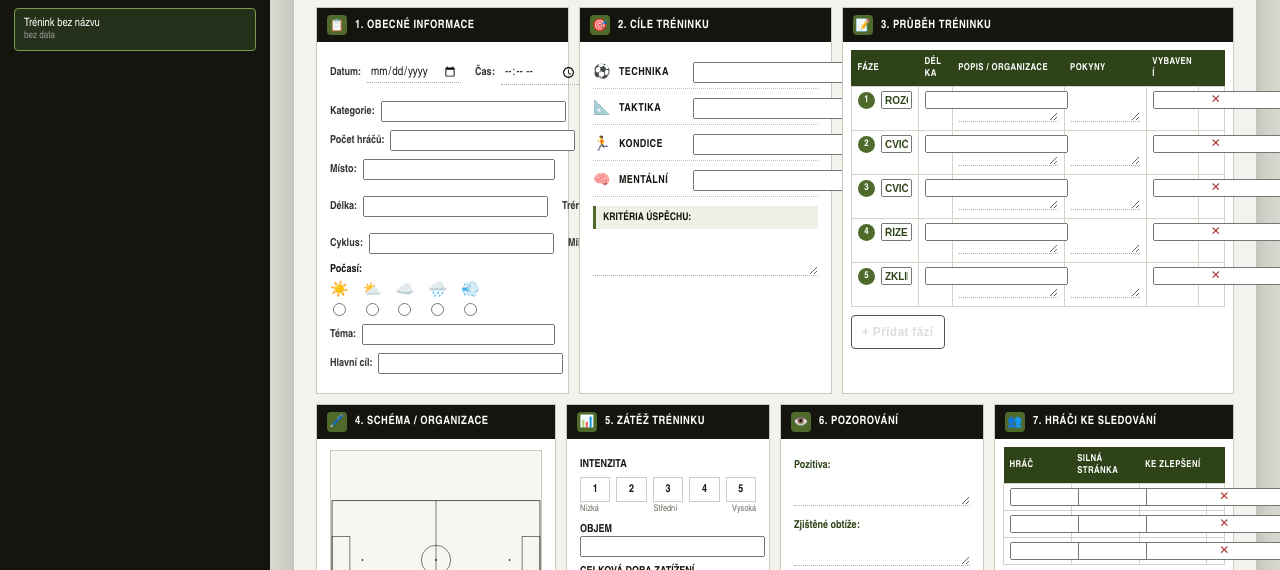
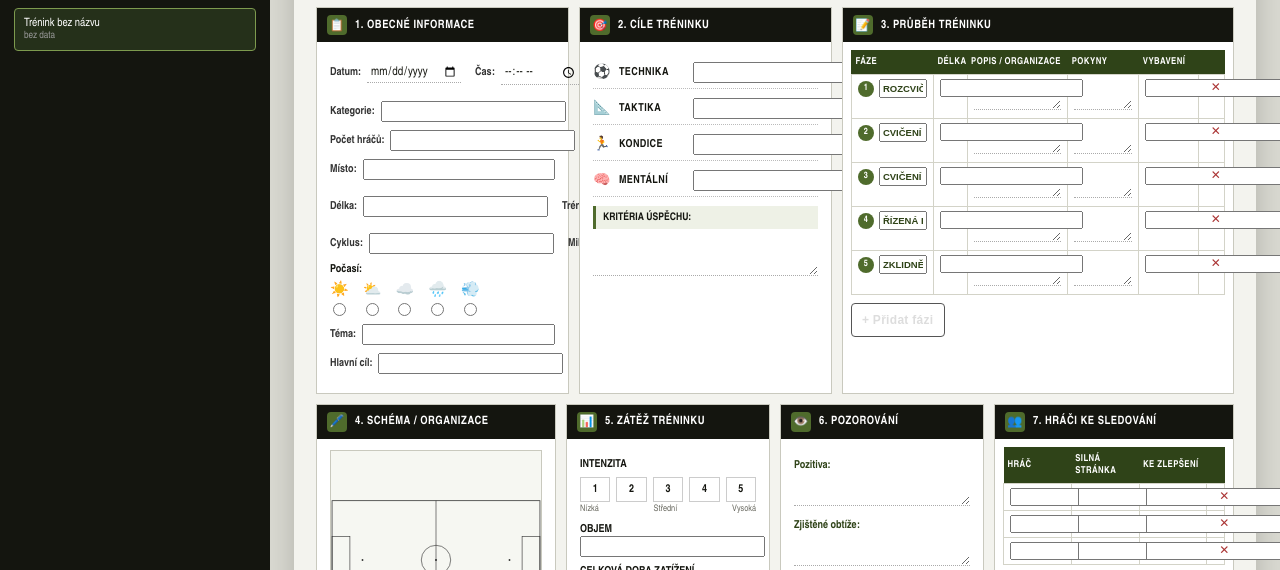
Before and after one commit to faltas76-prog/treninkovy-blok, a plain HTML site: page index.html in a window 1280 px wide. Shown: the part 200-770 px from the top of the page. Drawn offline with nearby package versions, Linux system fonts and the light colour scheme.

Commit message:
Update index.html

```diff
--- a/index.html
+++ b/index.html
@@ -106,11 +106,11 @@
   .criteria-label{background:#eef1e6;border-left:3px solid var(--green);padding:5px 7px;font-size:10.5px;font-weight:700;margin-top:8px;}
 
   table{width:100%;table-layout:fixed;border-collapse:collapse;font-size:11px;}
-  thead th{background:var(--green-dark);color:#fff;font-size:9.5px;letter-spacing:.4px;padding:6px;text-align:left;overflow-wrap:break-word;}
+  thead th{background:var(--green-dark);color:#fff;font-size:9.5px;letter-spacing:.4px;padding:6px 4px;text-align:left;word-break:keep-all;}
   tbody td{border:1px solid #d3d3c8;padding:4px 6px;vertical-align:top;overflow-wrap:break-word;}
-  .phase-cell{display:flex;align-items:center;gap:6px;font-size:9.5px;font-weight:700;color:var(--green-dark);}
-  .phase-cell .dot{width:17px;height:17px;border-radius:50%;background:var(--green);color:#fff;display:flex;align-items:center;justify-content:center;font-size:9.5px;flex-shrink:0;}
-  .phase-cell input{font-weight:700;color:var(--green-dark);font-size:10px;}
+  .phase-cell{display:flex;align-items:center;gap:5px;font-size:9.5px;font-weight:700;color:var(--green-dark);min-width:0;}
+  .phase-cell .dot{width:16px;height:16px;border-radius:50%;background:var(--green);color:#fff;display:flex;align-items:center;justify-content:center;font-size:9px;flex-shrink:0;}
+  .phase-cell input{font-weight:700;color:var(--green-dark);font-size:9.5px;min-width:0;padding:2px;}
   td input, td textarea{font-size:10.5px;min-height:18px;}
   .row-actions{text-align:center;}
   .icon-btn{background:none;border:none;cursor:pointer;color:#a33;font-size:12px;}
@@ -371,7 +371,7 @@ function App(){
                 <div className="panel-body" style={{padding:"8px"}}>
                   <table>
                     <thead>
-                      <tr><th style={{width:"18%"}}>FÁZE</th><th style={{width:"9%"}}>DÉLKA</th><th style={{width:"30%"}}>POPIS / ORGANIZACE</th><th style={{width:"22%"}}>POKYNY</th><th style={{width:"14%"}}>VYBAVENÍ</th><th style={{width:"7%"}}></th></tr>
+                      <tr><th style={{width:"22%"}}>FÁZE</th><th style={{width:"9%"}}>DÉLKA</th><th style={{width:"27%"}}>POPIS / ORGANIZACE</th><th style={{width:"19%"}}>POKYNY</th><th style={{width:"16%"}}>VYBAVENÍ</th><th style={{width:"7%"}}></th></tr>
                     </thead>
                     <tbody>
                       {active.phases.map((p,i)=>(
```
